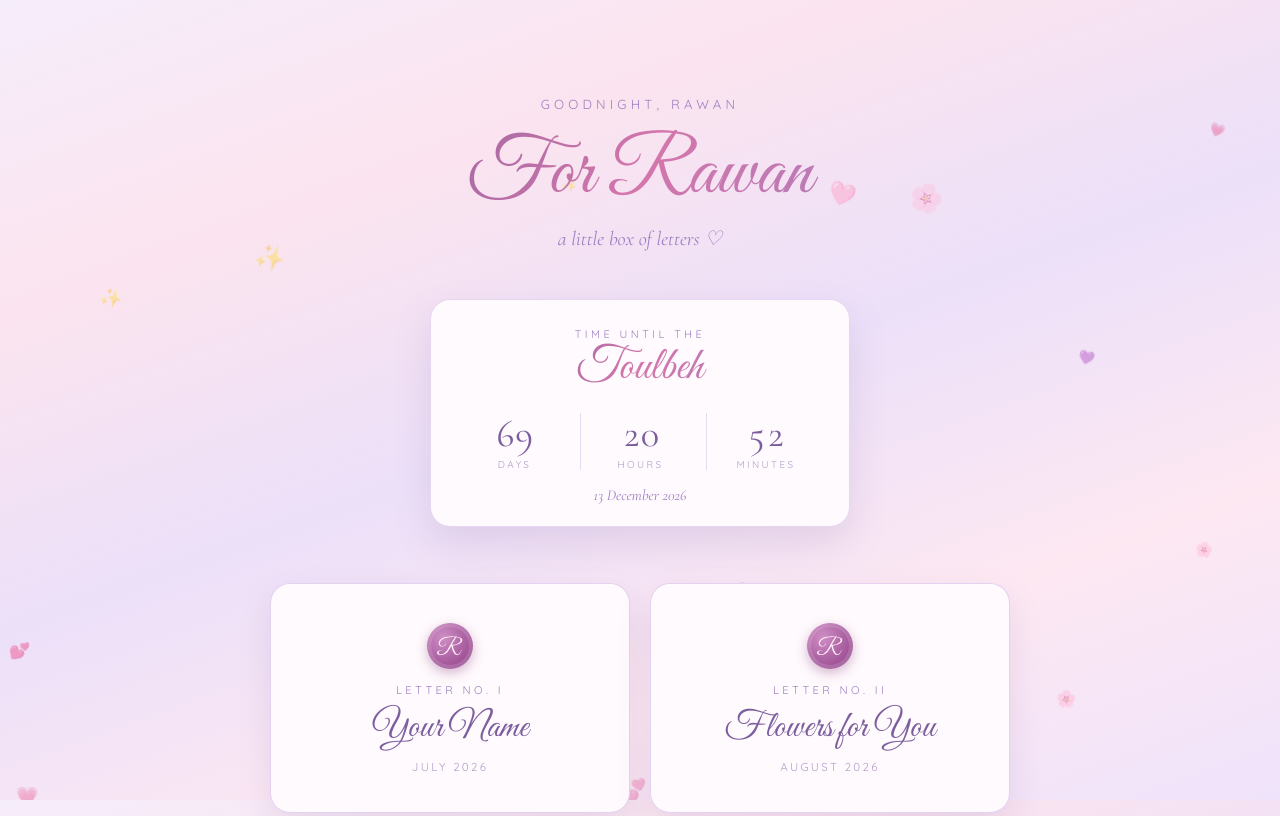
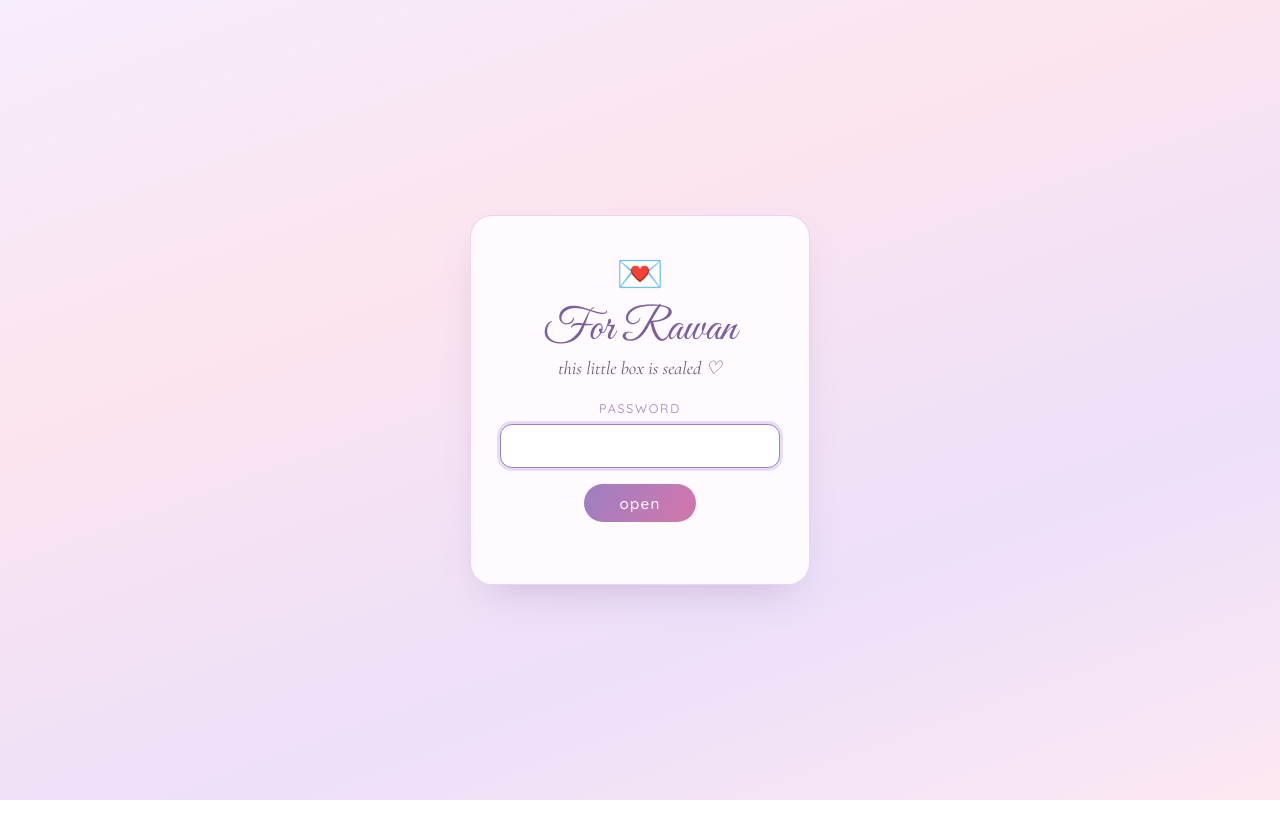
Before and after one commit to alibazzi2310/aliheartsrawan, a plain HTML site: page index.html in a window 1280 px wide. Shown: the top 816 px of the page. Drawn offline with nearby package versions, Linux system fonts and the light colour scheme.

Commit message:
Add a password screen to every page, remembered per device (#20)
Claude-Session: https://claude.ai/code/session_01U6cwqaFWXNagf23cDTCYWm

Co-authored-by: Claude <noreply@anthropic.com>

```diff
--- /dev/null
+++ b/assets/gate.js
@@ -0,0 +1,91 @@
+/* ═══════════════════════════════════════════
+   For Rawan — the password gate
+   Loaded in the <head> of every page, before
+   anything is drawn, so nothing shows until the
+   password has been given once on this device.
+   ═══════════════════════════════════════════ */
+
+(function () {
+  // SHA-256 of the password. To change the password, replace this with the
+  // output of:  printf '%s' 'new password' | sha256sum
+  var HASH = '9776d4bb74c54e8136a59652a4c67a94d4da2c8718f07eea6fe8f3819313be59';
+  var KEY = 'gate';
+
+  var remembered = null;
+  try { remembered = localStorage.getItem(KEY); } catch (e) {}
+  if (remembered === HASH) return;
+
+  var root = document.documentElement;
+  root.classList.add('gated');
+
+  // Hide the page itself straight away, before styles.css has even loaded.
+  var hide = document.createElement('style');
+  hide.textContent =
+    'html.gated body > *:not(.gate) { display: none !important; }' +
+    'html.gated body { overflow: hidden; }';
+  document.head.appendChild(hide);
+
+  function sha256(text) {
+    var bytes = new TextEncoder().encode(text);
+    return crypto.subtle.digest('SHA-256', bytes).then(function (buf) {
+      return Array.prototype.map.call(new Uint8Array(buf), function (b) {
+        return ('0' + b.toString(16)).slice(-2);
+      }).join('');
+    });
+  }
+
+  function build() {
+    var gate = document.createElement('div');
+    gate.className = 'gate';
+    gate.innerHTML =
+      '<form class="gate-card" autocomplete="on">' +
+        '<span class="gate-seal" aria-hidden="true">💌</span>' +
+        '<h1 class="gate-title">For Rawan</h1>' +
+        '<p class="gate-sub">this little box is sealed ♡</p>' +
+        '<label class="gate-label" for="gate-pw">password</label>' +
+        '<input class="gate-input" id="gate-pw" name="password" type="password"' +
+          ' autocomplete="current-password" autocapitalize="off" spellcheck="false" required>' +
+        '<button class="gate-btn" type="submit">open</button>' +
+        '<p class="gate-error" role="alert" aria-live="polite"></p>' +
+      '</form>';
+    document.body.appendChild(gate);
+
+    var form = gate.querySelector('form');
+    var input = gate.querySelector('input');
+    var error = gate.querySelector('.gate-error');
+    input.focus();
+
+    form.addEventListener('submit', function (e) {
+      e.preventDefault();
+      if (!window.crypto || !crypto.subtle) {
+        error.textContent = 'this page needs to be opened over https';
+        return;
+      }
+      sha256(input.value).then(function (hash) {
+        if (hash !== HASH) {
+          error.textContent = 'not quite — try again';
+          form.classList.remove('shake');
+          void form.offsetWidth;
+          form.classList.add('shake');
+          input.select();
+          return;
+        }
+        try {
+          localStorage.setItem(KEY, hash);
+        } catch (err) {
+          // Storage is blocked (private browsing), so it can't be remembered:
+          // just open this page as it is.
+          gate.remove();
+          hide.remove();
+          root.classList.remove('gated');
+          return;
+        }
+        // Start the page fresh, so its animations play from the beginning.
+        location.reload();
+      });
+    });
+  }
+
+  if (document.body) build();
+  else document.addEventListener('DOMContentLoaded', build);
+})();
--- a/assets/styles.css
+++ b/assets/styles.css
@@ -1568,3 +1568,91 @@ body.listening.following .sea-line:not(.now) { opacity: .5; }
   .moon, .wave, .moonpath span { animation: none; }
   .sea-line, .sea-line .ar { transition: none; }
 }
+
+/* ── the password gate (assets/gate.js) ──
+   Drawn over every page until the password has been given once on this
+   device. It sets its own colours, so it looks the same on the dark letters. */
+.gate {
+  position: fixed;
+  inset: 0;
+  z-index: 1000;
+  display: grid;
+  place-items: center;
+  padding: 1.5rem 1rem;
+  overflow-y: auto;
+  background: linear-gradient(160deg, #f6edfb 0%, #fbe4ef 35%, #ece0f9 70%, #fde8f2 100%);
+}
+.gate-card {
+  width: 100%;
+  max-width: 340px;
+  padding: 2.2rem 1.8rem 1.6rem;
+  text-align: center;
+  color: #6b5382;
+  background: #fffafd;
+  border: 1px solid rgba(205, 180, 232, .5);
+  border-radius: 22px;
+  box-shadow: 0 18px 40px -18px rgba(124, 94, 158, .35);
+}
+.gate-seal { display: block; font-size: 2.4rem; margin-bottom: .4rem; }
+.gate-title {
+  font-family: 'Great Vibes', cursive;
+  font-weight: 400;
+  font-size: 2.8rem;
+  line-height: 1.1;
+  color: #7c5e9e;
+}
+.gate-sub {
+  font-family: 'Cormorant Garamond', serif;
+  font-style: italic;
+  font-size: 1.15rem;
+  margin: .2rem 0 1.4rem;
+}
+.gate-label {
+  display: block;
+  font-family: 'Quicksand', sans-serif;
+  font-size: .78rem;
+  letter-spacing: .14em;
+  text-transform: uppercase;
+  color: #9d7fc2;
+  margin-bottom: .45rem;
+}
+.gate-input {
+  width: 100%;
+  padding: .7rem .9rem;
+  font: 500 1rem 'Quicksand', sans-serif;  /* 16px stops iOS zooming in */
+  text-align: center;
+  color: #6b5382;
+  background: #fff;
+  border: 1px solid #cdb4e8;
+  border-radius: 12px;
+  outline: none;
+}
+.gate-input:focus { border-color: #9d7fc2; box-shadow: 0 0 0 3px rgba(205, 180, 232, .45); }
+.gate-btn {
+  margin-top: 1rem;
+  padding: .6rem 2.2rem;
+  font: 500 .95rem 'Quicksand', sans-serif;
+  letter-spacing: .08em;
+  color: #fff;
+  background: linear-gradient(120deg, #9d7fc2, #d476ab);
+  border: 0;
+  border-radius: 999px;
+  cursor: pointer;
+}
+.gate-btn:focus-visible { outline: 2px solid #7c5e9e; outline-offset: 3px; }
+.gate-error {
+  min-height: 1.4em;
+  margin-top: .8rem;
+  font-family: 'Cormorant Garamond', serif;
+  font-style: italic;
+  font-size: 1.05rem;
+  color: #c0567f;
+}
+.gate-card.shake { animation: gateShake .4s ease; }
+@keyframes gateShake {
+  20%, 60% { transform: translateX(-6px); }
+  40%, 80% { transform: translateX(6px); }
+}
+@media (prefers-reduced-motion: reduce) {
+  .gate-card.shake { animation: none; }
+}
--- a/index.html
+++ b/index.html
@@ -18,6 +18,7 @@
 <link rel="preconnect" href="https://fonts.gstatic.com" crossorigin>
 <link href="https://fonts.googleapis.com/css2?family=Amiri:wght@400;700&family=Cormorant+Garamond:ital,wght@0,400;0,500;1,400;1,500&family=Great+Vibes&family=Quicksand:wght@400;500&display=swap" rel="stylesheet">
 <link rel="stylesheet" href="assets/styles.css">
+<script src="assets/gate.js"></script>
 </head>
 <body>
 
```
Also changed, not shown: letters/no-2.html (+1 -0 lines), letters/no-3.html (+1 -0 lines), letters/no-4.html (+1 -0 lines), letters/no-5.html (+1 -0 lines), letters/your-name.html (+1 -0 lines), 1 other file.
